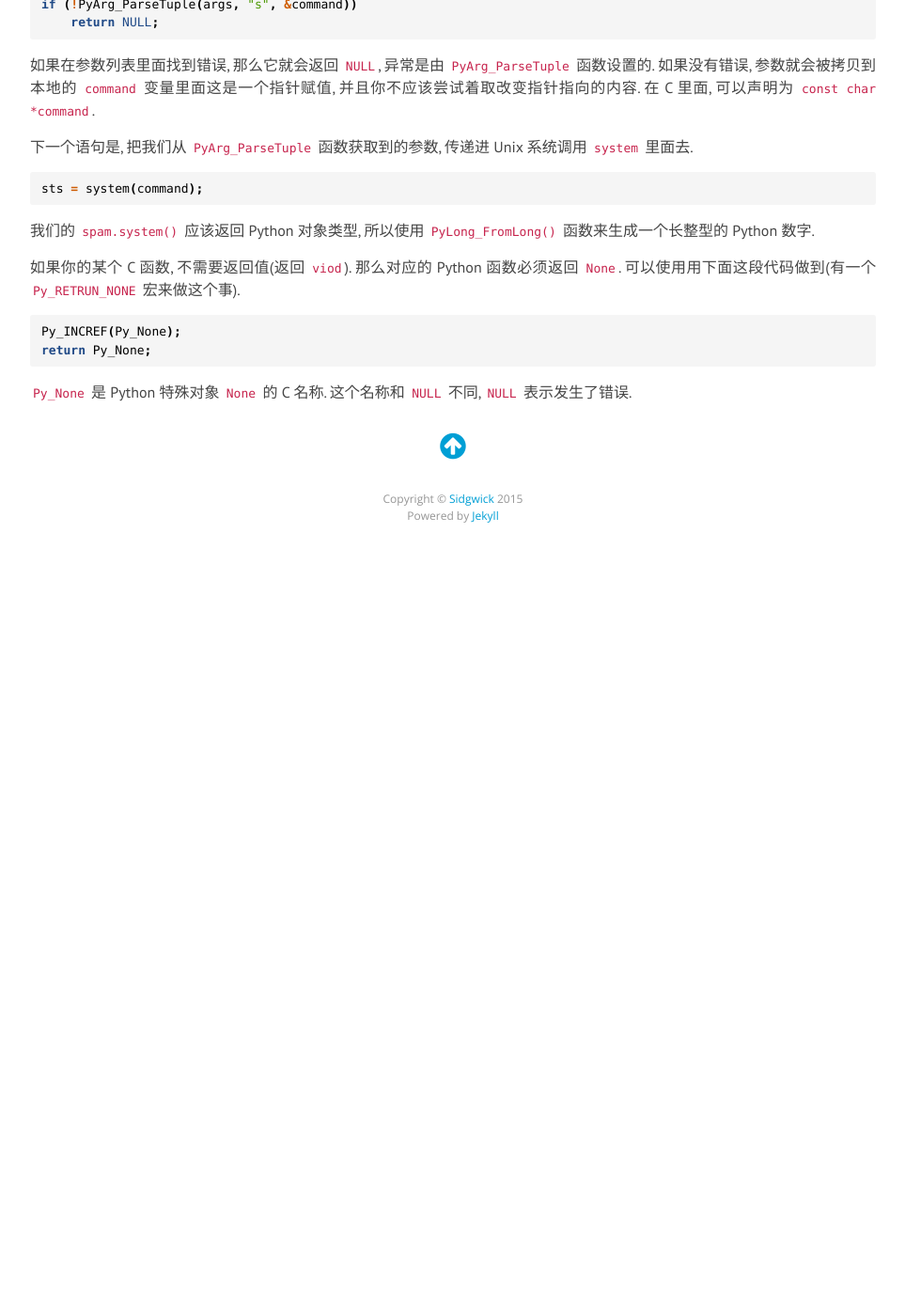
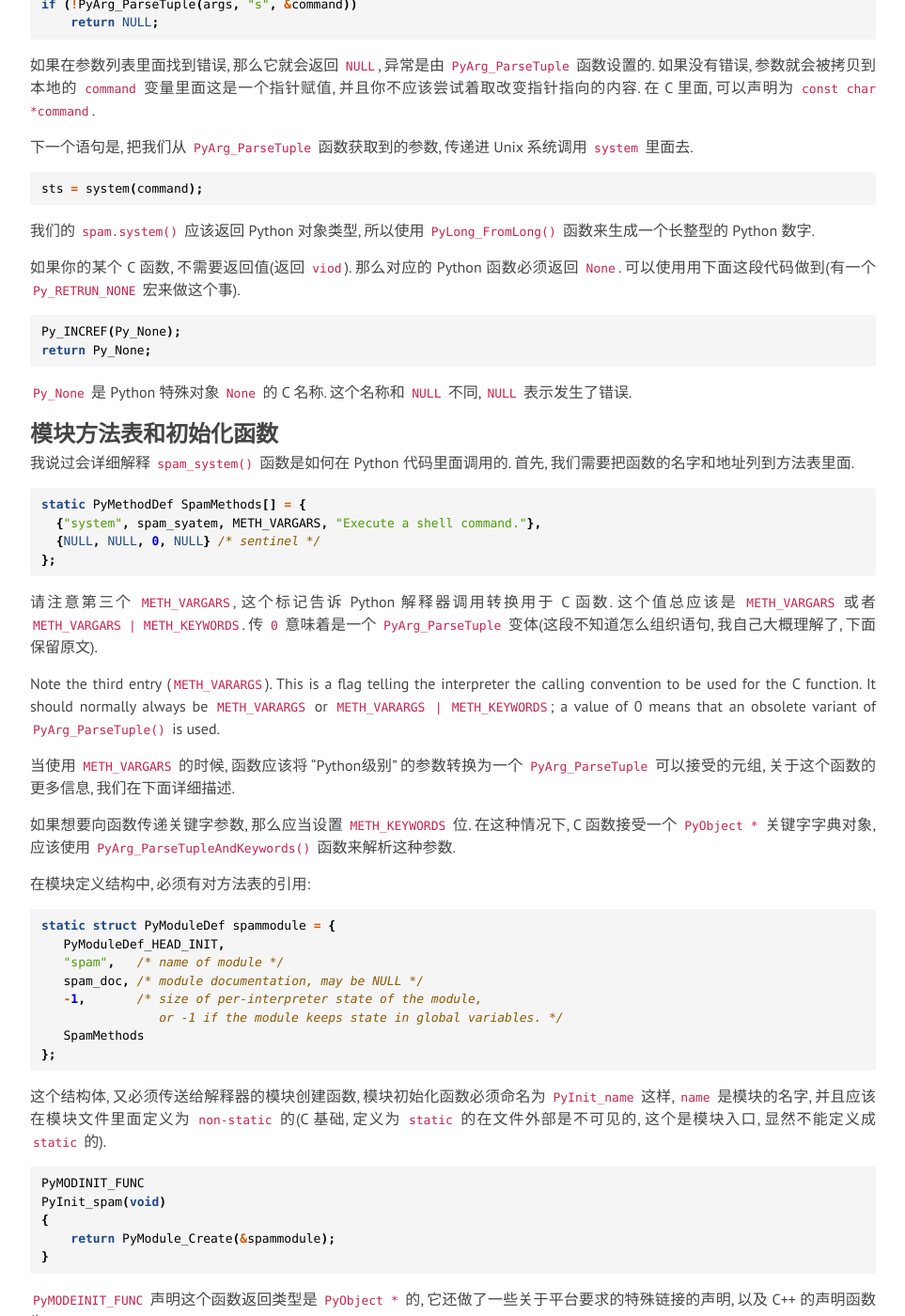
Before and after one commit to sidgwick/sidgwick.github.io, a Jekyll site: the page built from _posts/python/cpython/2017-05-18-python-official-extension-tutorial.md, in a window 1280 px wide and 1400 px high, scrolled down 3338 px. Shown: the whole window at 94% size, without its empty margins (158-1121 px from the left). Built offline with Jekyll 4.4.1, drawn with Linux system fonts in a browser that asks for light colours; nearby versions of some CDN libraries; before the commit the page ends 3932 px from its top, so only the background shows below that; some of the changed text lies outside the part shown.

Commit message:
methods table and module init function
compilation and linkage

````diff
--- a/_posts/python/cpython/2017-05-18-python-official-extension-tutorial.md
+++ b/_posts/python/cpython/2017-05-18-python-official-extension-tutorial.md
@@ -168,3 +168,75 @@ return Py_None;
 ```
 
 `Py_None` 是 Python 特殊对象 `None` 的 C 名称. 这个名称和 `NULL` 不同, `NULL` 表示发生了错误.
+
+## 模块方法表和初始化函数
+
+我说过会详细解释 `spam_system()` 函数是如何在 Python 代码里面调用的. 首先, 我们需要把函数的名字和地址列到方法表里面.
+
+```c
+static PyMethodDef SpamMethods[] = {
+  {"system", spam_syatem, METH_VARGARS, "Execute a shell command."},
+  {NULL, NULL, 0, NULL} /* sentinel */
+};
+```
+
+请注意第三个 `METH_VARGARS`, 这个标记告诉 Python 解释器调用转换用于 C 函数. 这个值总应该是 `METH_VARGARS` 或者 `METH_VARGARS | METH_KEYWORDS`. 传 `0` 意味着是一个 `PyArg_ParseTuple` 变体(这段不知道怎么组织语句, 我自己大概理解了, 下面保留原文).
+
+Note the third entry (`METH_VARARGS`). This is a flag telling the interpreter the calling convention to be used for the C function. It should normally always be `METH_VARARGS` or `METH_VARARGS | METH_KEYWORDS`; a value of 0 means that an obsolete variant of `PyArg_ParseTuple()` is used.
+
+当使用 `METH_VARGARS` 的时候, 函数应该将 "Python级别" 的参数转换为一个 `PyArg_ParseTuple` 可以接受的元组, 关于这个函数的更多信息, 我们在下面详细描述.
+
+如果想要向函数传递关键字参数, 那么应当设置 `METH_KEYWORDS` 位. 在这种情况下, C 函数接受一个 `PyObject *` 关键字字典对象, 应该使用 `PyArg_ParseTupleAndKeywords()` 函数来解析这种参数.
+
+在模块定义结构中, 必须有对方法表的引用:
+
+```c
+static struct PyModuleDef spammodule = {
+   PyModuleDef_HEAD_INIT,
+   "spam",   /* name of module */
+   spam_doc, /* module documentation, may be NULL */
+   -1,       /* size of per-interpreter state of the module,
+                or -1 if the module keeps state in global variables. */
+   SpamMethods
+};
+```
+
+这个结构体, 又必须传送给解释器的模块创建函数, 模块初始化函数必须命名为 `PyInit_name` 这样, `name` 是模块的名字, 并且应该在模块文件里面定义为 `non-static` 的(C 基础, 定义为 `static` 的在文件外部是不可见的, 这个是模块入口, 显然不能定义成 `static` 的).
+
+```c
+PyMODINIT_FUNC
+PyInit_spam(void)
+{
+    return PyModule_Create(&spammodule);
+}
+```
+
+`PyMODEINIT_FUNC` 声明这个函数返回类型是 `PyObject *` 的, 它还做了一些关于平台要求的特殊链接的声明, 以及 C++ 的声明函数为 `ectern "C"`.
+
+当 Python 程序员第一次引入 `spam` 模块, `PyInit_spam` 就会被调用(参看下面关于内嵌 python 的论述). 这个函数调用 `PyModule_Create`, 这个函数返回一个模块对象. 它根据模块里面定义的方法表(`PyMethodDef` 结构体数组)把内置函数对象插入到新创建的模块上去, 然后返回刚刚创建的这个模块对象的指针. 它可能会因为创建错误而产生致命错误, 或者因为无法圆满的创建模块而返会 `NULL`. 初始化函数必须向它的调用者返回创建的模块对象, 调用者会把对象插入到 `sys.models` 里面去.
+
+当内嵌 Python 的时候, `PyInit_spam` 函数除非在 `PyImport_Inittab` 表里面有一个入口, 否则不会自动的被调用. 要把一个模块插入到初始表里面, 使用 `PyImport_AppendInittab` 函数, 跟上一个可选的模块导入语句.
+
+> 在同一个线程里面, 从 `sys.module` 里面移除或者引入编译模块给多个解释器(或者后面跟着使用 `fork` 函数而没有使用 `exec` 函数), 可能会导致问题. 模块作者在初始某块结构的时候要小心谨慎.
+
+Python 源码里面的 `Modules/xxxmodule.c` 是很翔实的某块例子. 这些代码用来阅读学习或者作为模板很不错.
+
+> Note Unlike our `spam` example, `xxmodule` uses multi-phase initialization (new in Python 3.5), where a `PyModuleDef` structure is returned from `PyInit_spam`, and creation of the module is left to the import machinery. For details on multi-phase initialization, see PEP 489.
+
+## 编译与链接
+
+开始使用你的模块之前, 有个重要的工作要做: 编译并链接到 Python 系统. 如果你使用动态链接, 那么连接的细节会和你使用的系统的动态链接方式有关系, 更多的可以去查看本文档[编译相关的章节](https://docs.python.org/3.6/extending/building.html#building)
+
+如果你不使用动态链接, 或者想把你的扩展做成 Python 解释器的一部分, 那么你要修改解释器的配置, 并重新编译它. 所幸的是, 在 Unix 上做这些工作很容易, 只要把你的模块文件放到 Modules 文件夹下, 然后解压缩源代码, 并在 `Modules/Setup.local` 文件里面添加一行代码:
+
+```
+spam spammodule.o
+```
+
+之后, 在 Python 解释器的顶层文件里面执行 `make` 就好了. 你也可以在 Modules 文件夹里面执行 `make`, 但是你必须先通过 `make Makefile` 构建这里的 `Makefile`. 这个步骤在你改变了 `Setup.local` 文件之后, 是必须执行的.
+
+如果你的模块连接了其他库, 那么这些库可以在配置文件统一行后面给加上:
+
+```
+spam spammodule.o -lX11
+```
````
